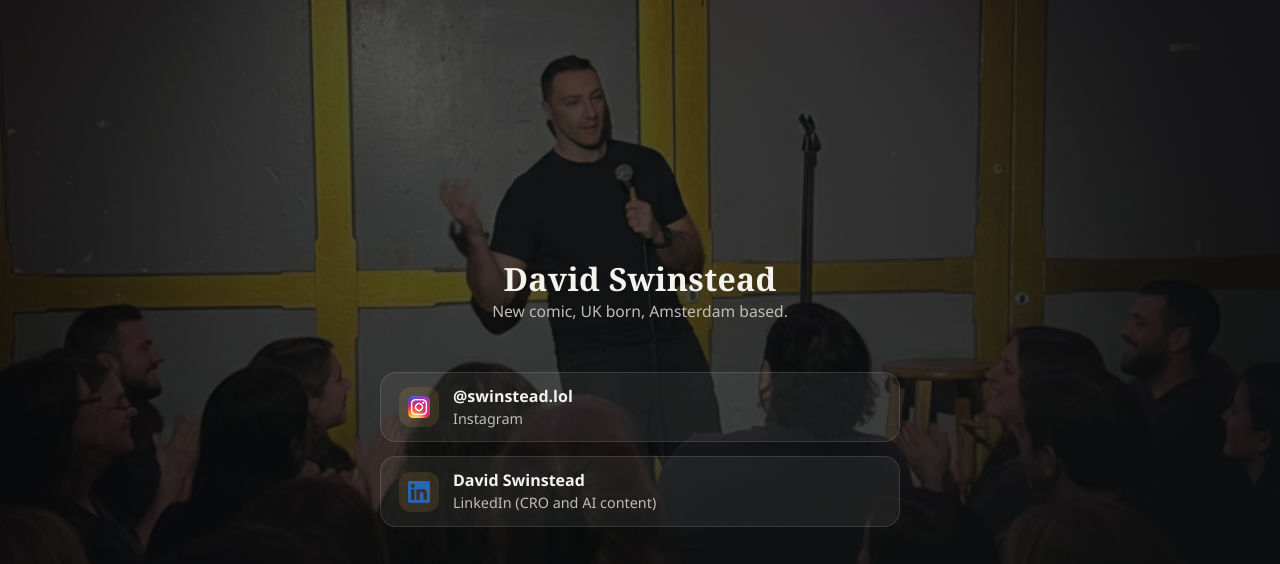
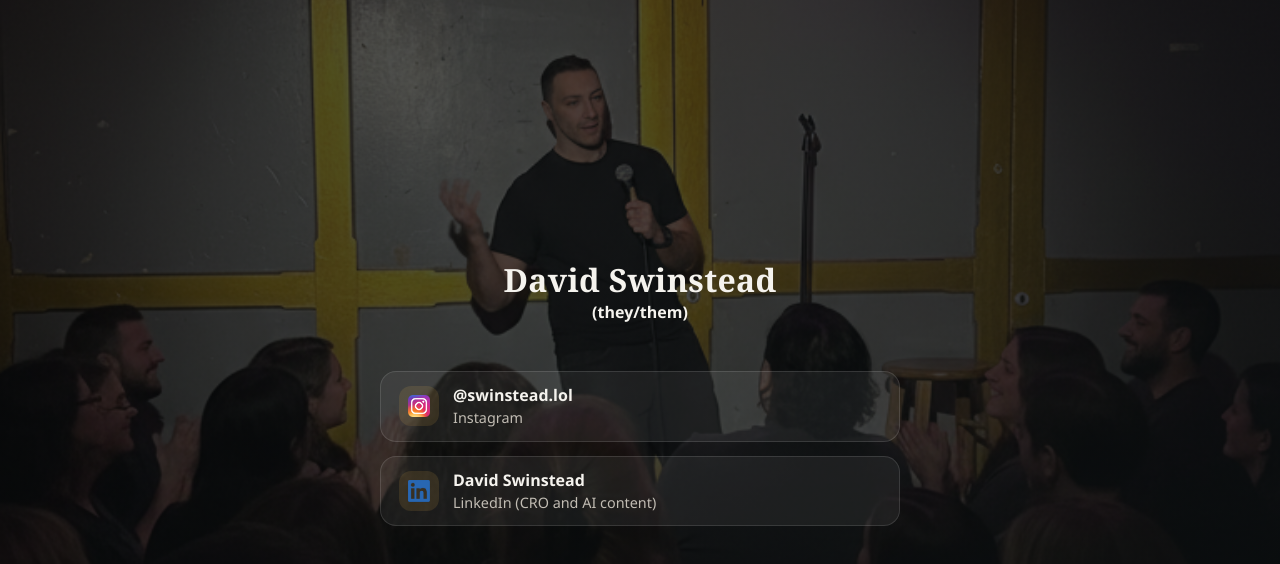
Before and after one commit to davidswinstead/web, a PHP site: page / in a window 1280 px wide. Shown: the top 564 px of the page. Run offline with PHP 8.4, Linux system fonts and the light colour scheme; data comes from the database, SQL or seed files in the repository.

Commit message:
theythem

```diff
--- a/index.php
+++ b/index.php
@@ -74,8 +74,7 @@ $iconMap = [
       <section class="content">
         <div class="profile">
           <div class="identity">
-            <h1 class="name">David Swinstead</h1>
-            <p class="bio">New comic, UK born, Amsterdam based.</p>
+            <h1 class="name">David Swinstead</h1><h4>(they/them)</h4>
           </div>
         </div>
         <ul class="links" id="links">
```
